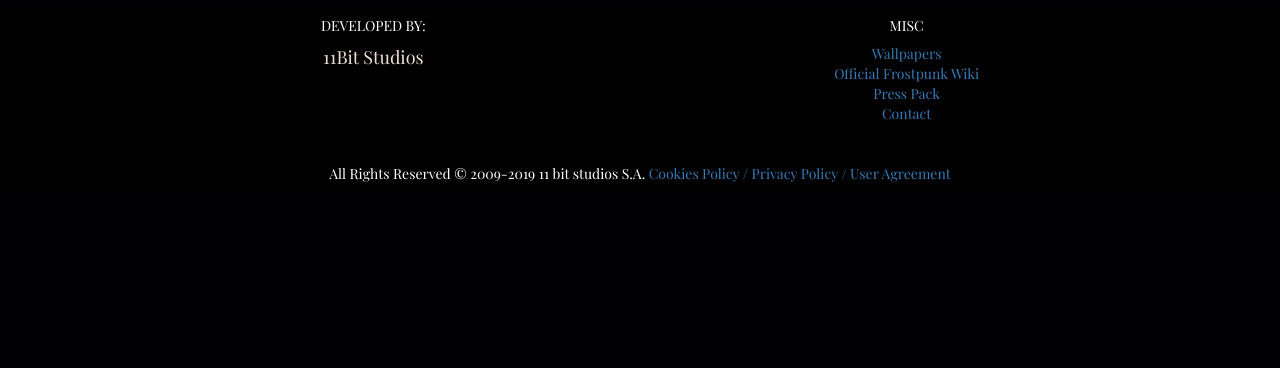
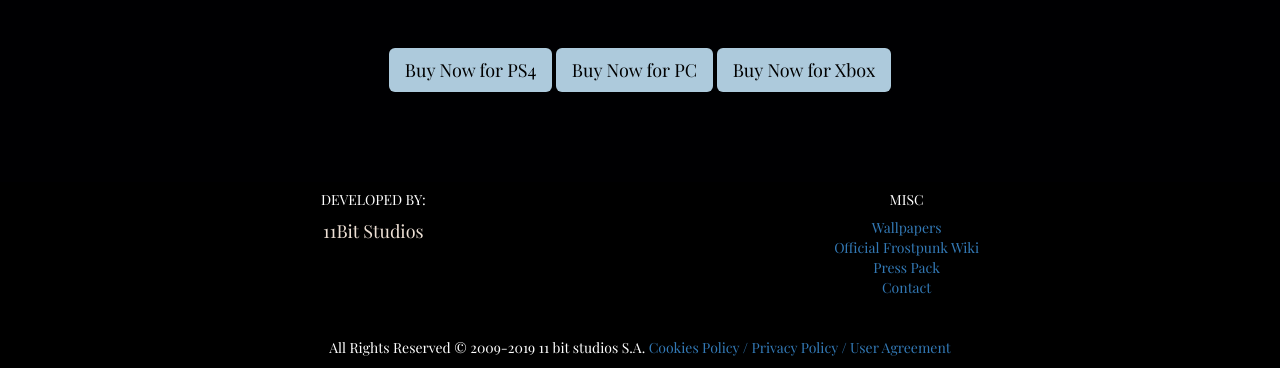
Before and after one commit to ethapar/Frostpunk-Redesign, a plain HTML site: page index.html in a window 1280 px wide. Shown: the part 6440-6808 px from the top of the page. Before the commit the page ends 6634 px from the top, so only its background shows below. Drawn offline with nearby package versions, Linux system fonts and the light colour scheme.

Commit message:
Call to action
Buy buttons at the bottom of the page

```diff
--- /dev/null
+++ b/css/blocks/main-buynow.css
@@ -0,0 +1,24 @@
+.btn-info {
+    background-color: #ADCADC;
+    border: none;
+    color: black;
+}
+
+.btn:active:focus {
+    background-color: black !important;
+    border: none !important;
+}
+
+.btn:active {
+    background-color: black !important;
+    border: none !important;
+}
+
+.btn:hover {
+    background-color: #729CAC !important;
+}
+
+.main-buynow {
+    padding-top: 40px;
+    padding-bottom: 90px;
+}
--- a/index.html
+++ b/index.html
@@ -196,6 +196,14 @@
         </section>
     </section>
 
+    <section class="main-buynow form-row text-center">
+        <div class="col-10">
+            <a href="https://www.frostpunkgame.com/"><button type="button" class="btn btn-lg btn-info">Buy Now for PS4</button></a>
+            <a href="https://www.frostpunkgame.com/"><button type="button" class="btn btn-lg btn-info">Buy Now for PC</button></a>
+            <a href="https://www.frostpunkgame.com/"><button type="button" class="btn btn-lg btn-info">Buy Now for Xbox</button></a>
+        </div>
+    </section>
+
     <script src="https://code.jquery.com/jquery-3.5.1.slim.min.js" integrity="sha384-DfXdz2htPH0lsSSs5nCTpuj/zy4C+OGpamoFVy38MVBnE+IbbVYUew+OrCXaRkfj" crossorigin="anonymous"></script>
     <script src="https://cdn.jsdelivr.net/npm/bootstrap@4.5.3/dist/js/bootstrap.bundle.min.js" integrity="sha384-ho+j7jyWK8fNQe+A12Hb8AhRq26LrZ/JpcUGGOn+Y7RsweNrtN/tE3MoK7ZeZDyx" crossorigin="anonymous"></script>
     <script src="./script.js"></script>
--- a/script.js
+++ b/script.js
@@ -24,7 +24,7 @@
 (function() {
     'use strict';
     var items = document.querySelectorAll(".main-timeline li");
-    // http://stackoverflow.com/questions/123999/how-to-tell-if-a-dom-element-is-visible-in-the-current-viewport
+
     function isElementInViewport(el) {
         var rect = el.getBoundingClientRect();
         return (
--- a/style.css
+++ b/style.css
@@ -9,3 +9,4 @@
 @import url("css/blocks/main-timeline.css");
 @import url("css/blocks/footer.css");
 @import url("css/blocks/main-quotes.css");
+@import url("css/blocks/main-buynow.css");
```
